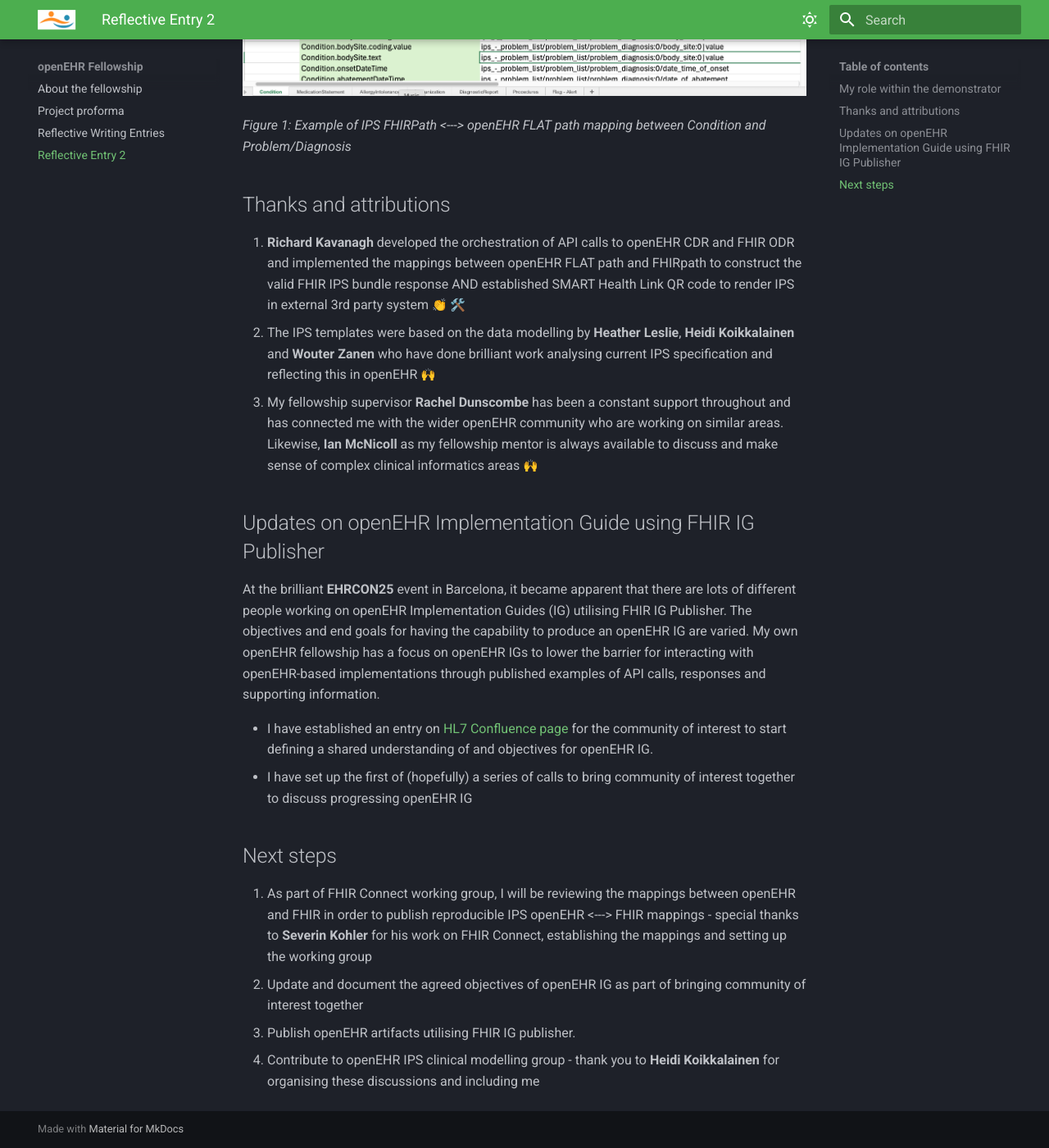
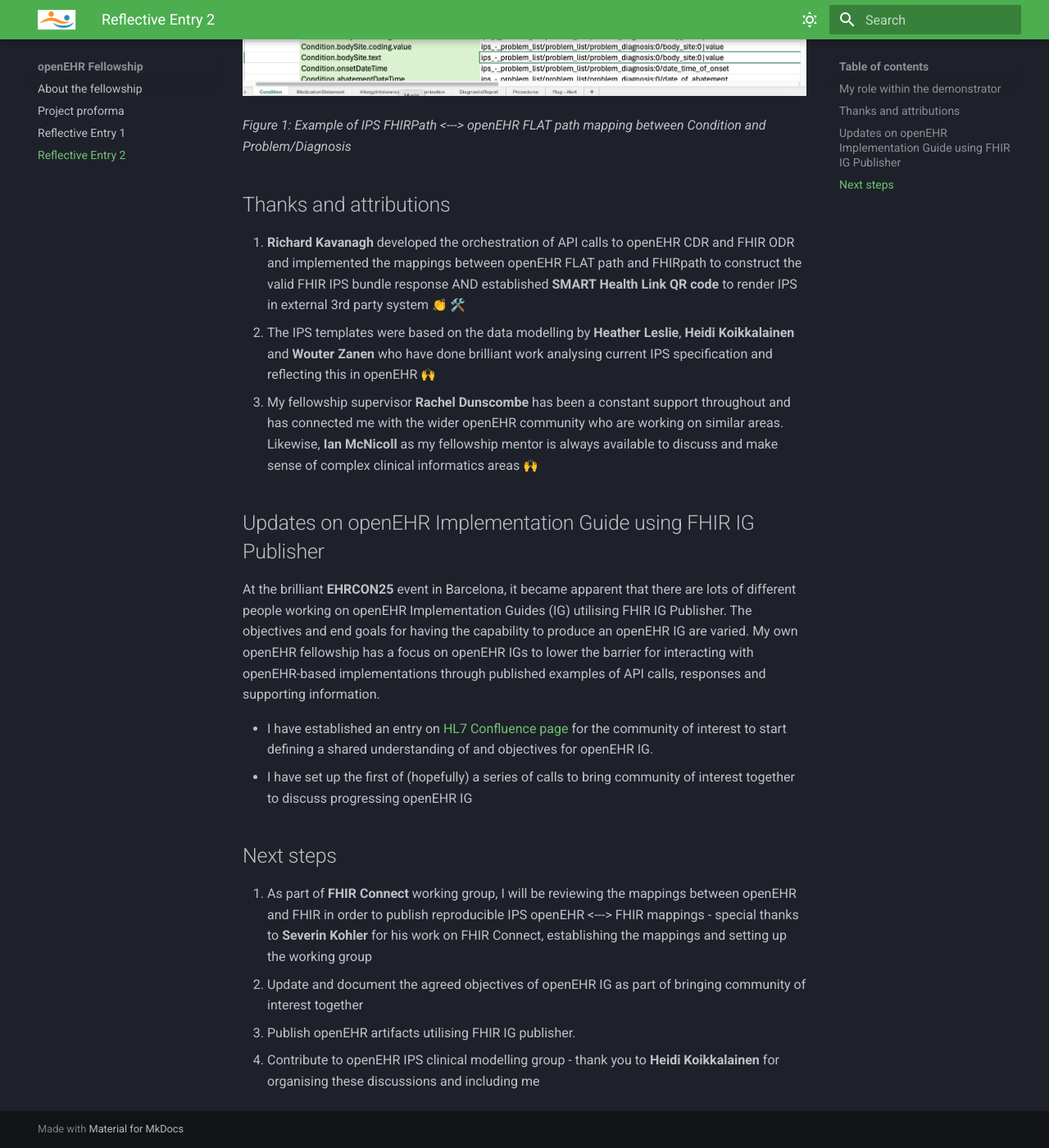
Before and after one commit to irbennett/openEHR_Fellowship, an MkDocs documentation site: the page built from docs/reflective-entry-2.md, in a window 1280 px wide and 1400 px high, scrolled down 1200 px. Shown: the whole window at 82% size. Built offline with MkDocs 1.6.1 and Material for MkDocs 9.7.7, drawn with Linux system fonts in a browser that asks for light colours; emoji names are drawn with the system emoji font; some web fonts are replaced; some of the changed text lies outside the part shown.

Commit message:
Reflective Writing Entry 2 update

```diff
--- a/docs/reflective-entry-2.md
+++ b/docs/reflective-entry-2.md
@@ -3,7 +3,7 @@
 
 The last few month's focus have been on establishing a working [International Patient Summary (IPS)](https://build.fhir.org/ig/HL7/fhir-ips/en/) extract from Better Platform's **openEHR** and **FHIR** data repositories.
 
-The video below shows the flow demonstrated at NHSE Shared Care Record Summit:
+The video below shows the flow demonstrated at **NHSE Shared Care Record Summit**:
 
 <div style="position: relative; padding-bottom: 56.25%; height: 0; overflow: hidden; max-width: 100%; margin: 20px 0;">
   <iframe style="position: absolute; top: 0; left: 0; width: 100%; height: 100%;"
@@ -23,7 +23,7 @@
 *Figure 1: Example of IPS FHIRPath <---> openEHR FLAT path mapping between Condition and Problem/Diagnosis*
 
 ## Thanks and attributions
-1. **Richard Kavanagh** developed the orchestration of API calls to openEHR CDR and FHIR ODR and implemented the mappings between openEHR FLAT path and FHIRpath to construct the valid FHIR IPS bundle response AND established SMART Health Link QR code to render IPS in external 3rd party system :clap: :tools:
+1. **Richard Kavanagh** developed the orchestration of API calls to openEHR CDR and FHIR ODR and implemented the mappings between openEHR FLAT path and FHIRpath to construct the valid FHIR IPS bundle response AND established **SMART Health Link QR code** to render IPS in external 3rd party system :clap: :tools:
 2. The IPS templates were based on the data modelling by **Heather Leslie**, **Heidi Koikkalainen** and **Wouter Zanen** who have done brilliant work analysing current IPS specification and reflecting this in openEHR :raised_hands:
 3. My fellowship supervisor **Rachel Dunscombe** has been a constant support throughout and has connected me with the wider openEHR community who are working on similar areas. Likewise, **Ian McNicoll** as my fellowship mentor is always available to discuss and make sense of complex clinical informatics areas :raised_hands:
 
@@ -34,7 +34,7 @@
 - I have set up the first of (hopefully) a series of calls to bring community of interest together to discuss progressing openEHR IG
 
 ## Next steps
-1. As part of FHIR Connect working group, I will be reviewing the mappings between openEHR and FHIR in order to publish reproducible IPS openEHR <---> FHIR mappings - special thanks to **Severin Kohler** for his work on FHIR Connect, establishing the mappings and setting up the working group
+1. As part of **FHIR Connect** working group, I will be reviewing the mappings between openEHR and FHIR in order to publish reproducible IPS openEHR <---> FHIR mappings - special thanks to **Severin Kohler** for his work on FHIR Connect, establishing the mappings and setting up the working group
 2. Update and document the agreed objectives of openEHR IG as part of bringing community of interest together
 3. Publish openEHR artifacts utilising FHIR IG publisher.
 4. Contribute to openEHR IPS clinical modelling group - thank you to **Heidi Koikkalainen** for organising these discussions and including me
--- a/mkdocs.yml
+++ b/mkdocs.yml
@@ -28,7 +28,7 @@
 nav:
   - About the fellowship: index.md
   - Project proforma: intro.md
-  - Reflective Writing Entries: reflective-writing.md
+  - Reflective Entry 1: reflective-writing.md
   - Reflective Entry 2: reflective-entry-2.md
 
 markdown_extensions:
```
